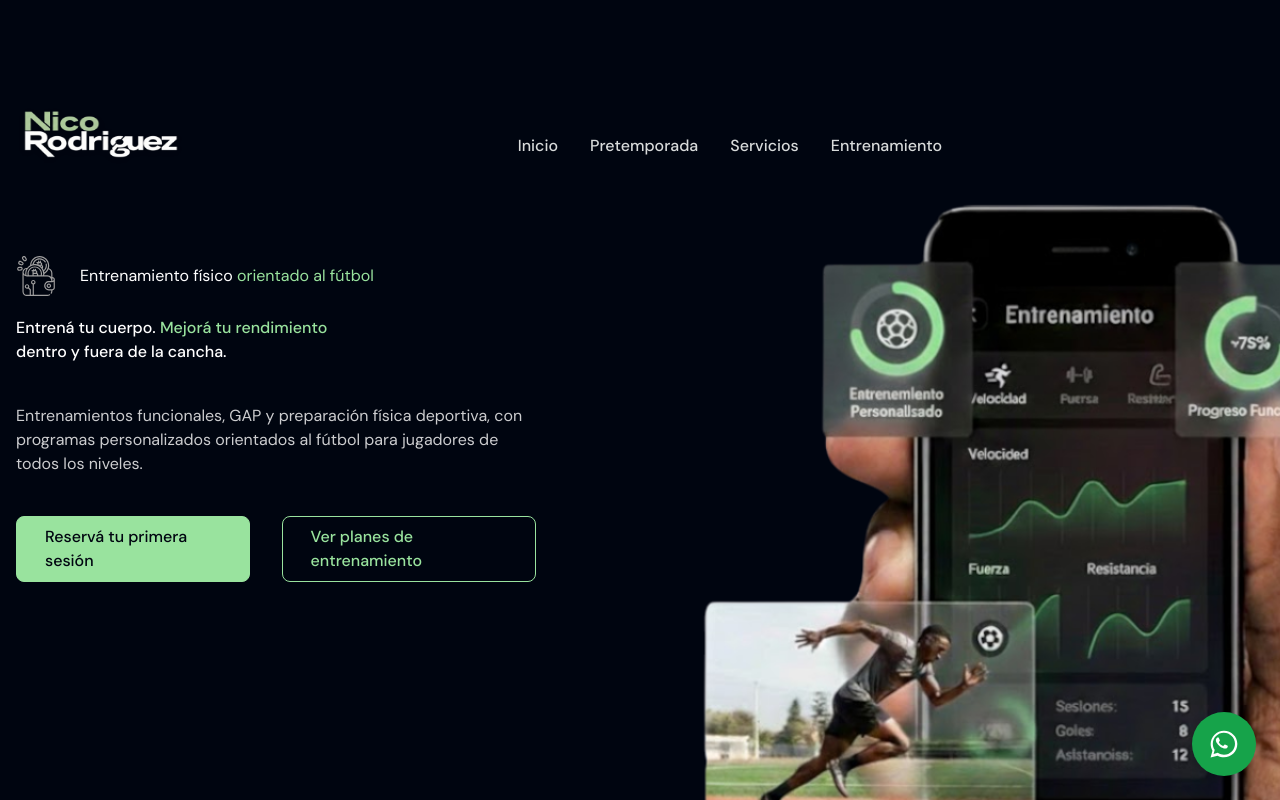
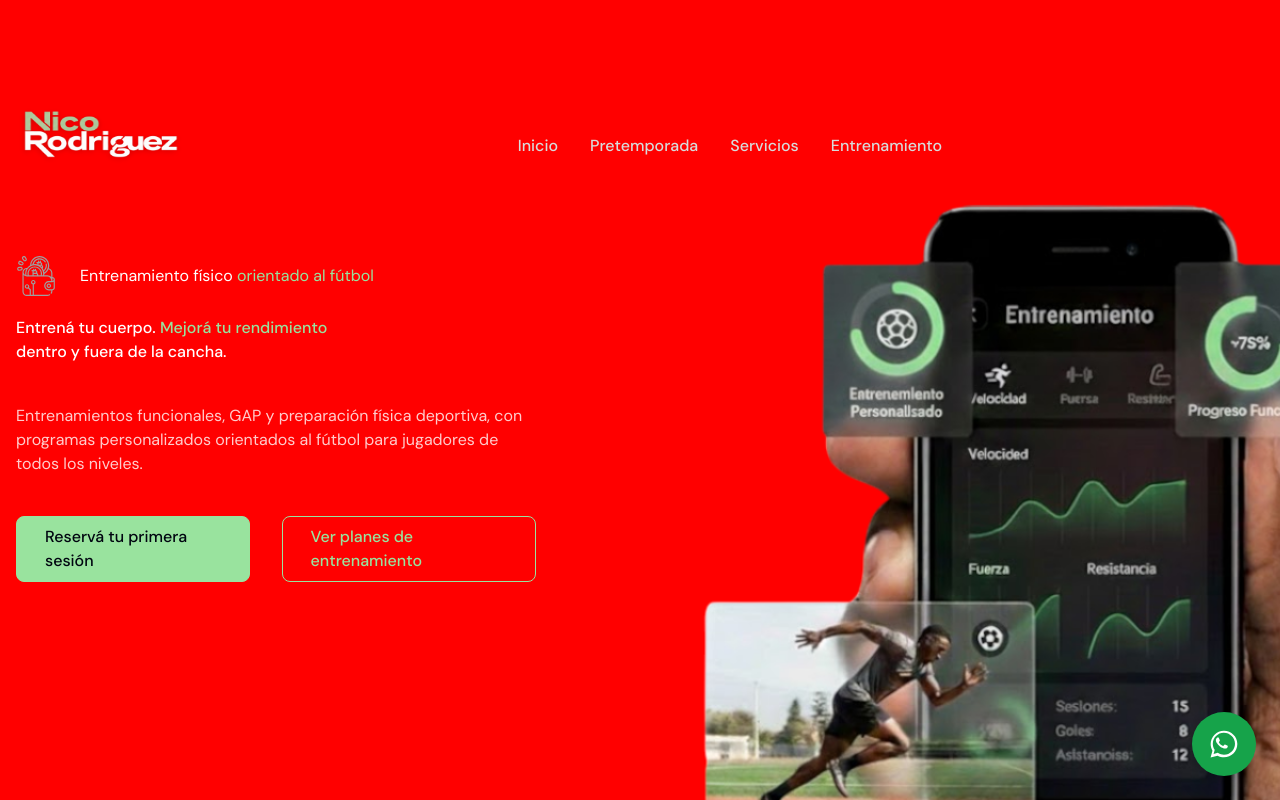
Before and after one commit to CamilaCaprino/landing-entrenamiento, a Next.js app: page / in a window 1280 px wide. Shown: the top 800 px of the page. Built offline with nearby package versions, Linux system fonts and the light colour scheme.

Commit message:
Fix App Router globals.css loading

```diff
--- a/src/app/globals.css
+++ b/src/app/globals.css
@@ -2,6 +2,6 @@
 @tailwind components;
 @tailwind utilities;
 
-body {
-  background-color: #000510;
+html, body {
+  background: red !important;
 }
--- a/src/app/layout.tsx
+++ b/src/app/layout.tsx
@@ -1,3 +1,5 @@
+import "./globals.css";
+
 import { DM_Sans } from "next/font/google";
 import "./globals.css";
 import Header from "@/components/Layout/Header";
```
